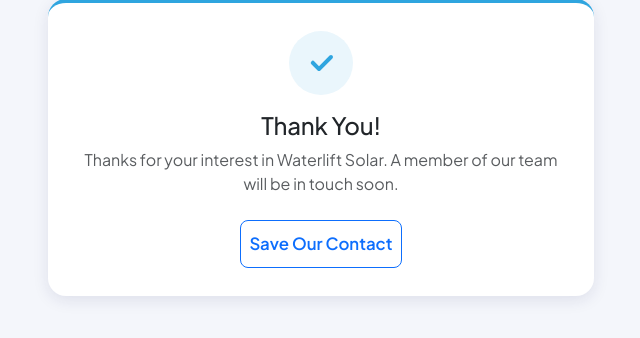
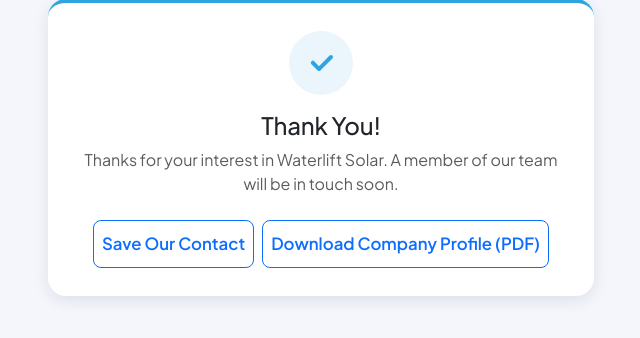
Before and after one commit to DoughlasMuthoni/expo-System, a PHP site: page /expo/success.php in a window 1280 px wide. Shown: the part 173-511 px from the top of the page, without its empty margins (319-959 px from the left). Run offline with PHP 8.4, Linux system fonts and the light colour scheme.

Commit message:
Updated System

```diff
--- a/includes/translations.php
+++ b/includes/translations.php
@@ -50,6 +50,7 @@ return [
         'success_with_expo'  => 'Thanks for stopping by our %s booth. A member of the Waterlift Solar team will be in touch soon.',
         'success_generic'    => 'Thanks for your interest in Waterlift Solar. A member of our team will be in touch soon.',
         'save_contact'       => 'Save Our Contact',
+        'download_profile'   => 'Download Company Profile (PDF)',
     ],
     'sw' => [
         'expo_not_found_title' => 'Hatukuweza kupata tukio hilo',
@@ -91,5 +92,6 @@ return [
         'success_with_expo'  => 'Asante kwa kutembelea banda letu la %s. Mwanachama wa timu ya Waterlift Solar atawasiliana nawe hivi karibuni.',
         'success_generic'    => 'Asante kwa kupendezwa kwako na Waterlift Solar. Mwanachama wa timu yetu atawasiliana nawe hivi karibuni.',
         'save_contact'       => 'Hifadhi Anwani Yetu',
+        'download_profile'   => 'Pakua Wasifu wa Kampuni (PDF)',
     ],
 ];
--- a/public/expo/success.php
+++ b/public/expo/success.php
@@ -24,9 +24,14 @@ require __DIR__ . '/../../includes/public_header.php';
             <?= e(t('success_generic')) ?>
         <?php endif; ?>
     </p>
-    <a href="/assets/waterlift-solar.vcf" download class="btn btn-outline-primary btn-sm">
-        <?= e(t('save_contact')) ?>
-    </a>
+    <div class="d-flex flex-column flex-sm-row gap-2 justify-content-center">
+        <a href="/assets/waterlift-solar.vcf" download class="btn btn-outline-primary btn-sm">
+            <?= e(t('save_contact')) ?>
+        </a>
+        <a href="/assets/waterlift-solar-profile.pdf" download class="btn btn-outline-primary btn-sm">
+            <?= e(t('download_profile')) ?>
+        </a>
+    </div>
 </div>
 <?php
 require __DIR__ . '/../../includes/public_footer.php';
```
Also changed, not shown: 1 other file.
